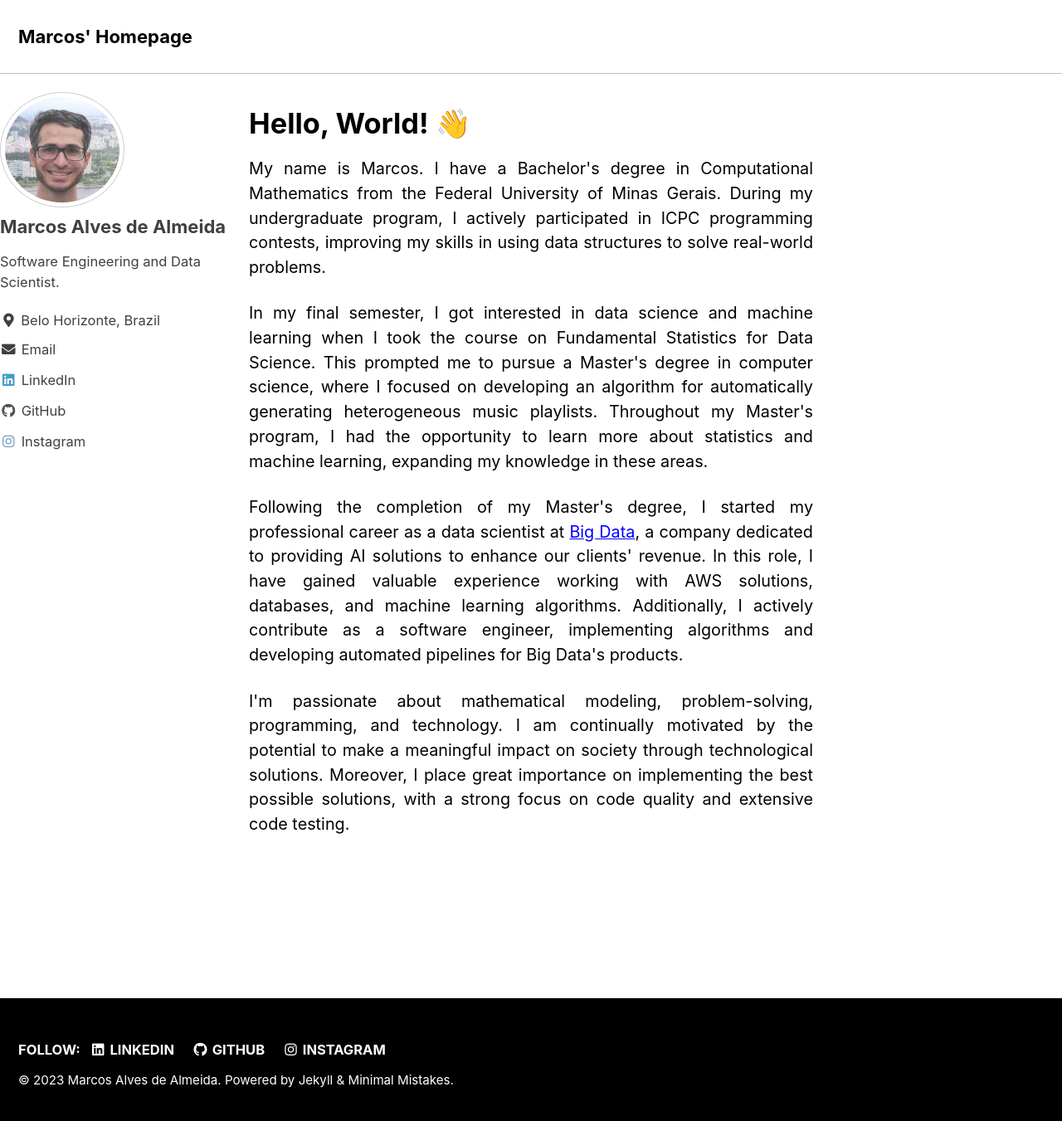
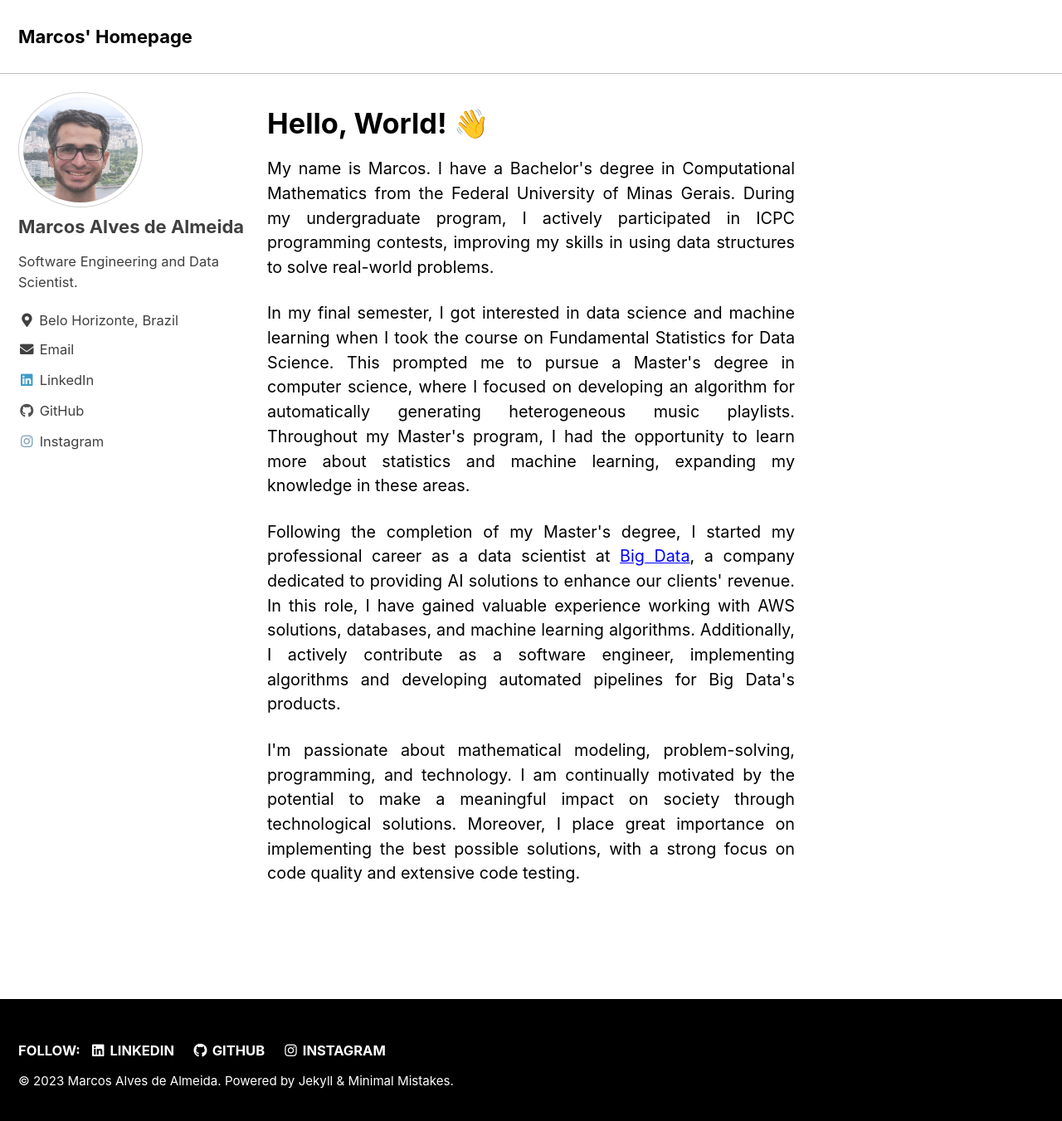
Before and after one commit to almeida-marcos/almeida-marcos.github.io, a Jekyll site: the page built from index.html, in a window 1280 px wide and 1358 px high. Shown: the top 1351 px of the window at 83% size. Built offline with Jekyll 4.4.1, drawn with Linux system fonts in a browser that asks for light colours; cached includes are drawn as plain includes; the list of posts is cut into pages by our own code.

Commit message:
Fixing padding

```diff
--- a/_sass/minimal-mistakes/_page.scss
+++ b/_sass/minimal-mistakes/_page.scss
@@ -6,8 +6,8 @@
   @include clearfix;
   margin-left: auto;
   margin-right: auto;
-  padding-left: 0em;  // CHANGED BY AUTHOR
-  padding-right: 0em;
+  padding-left: 1em;
+  padding-right: 1em;
   -webkit-animation: $intro-transition;
   animation: $intro-transition;
   max-width: 100%;
@@ -203,8 +203,8 @@ body {
     }
 
     .wrapper {
-      padding-left: 0em;  // CHANGED BY AUTHOR
-      padding-right: 0em;
+      padding-left: 1em;
+      padding-right: 1em;
 
       @include breakpoint($x-large) {
         max-width: $x-large;
```
